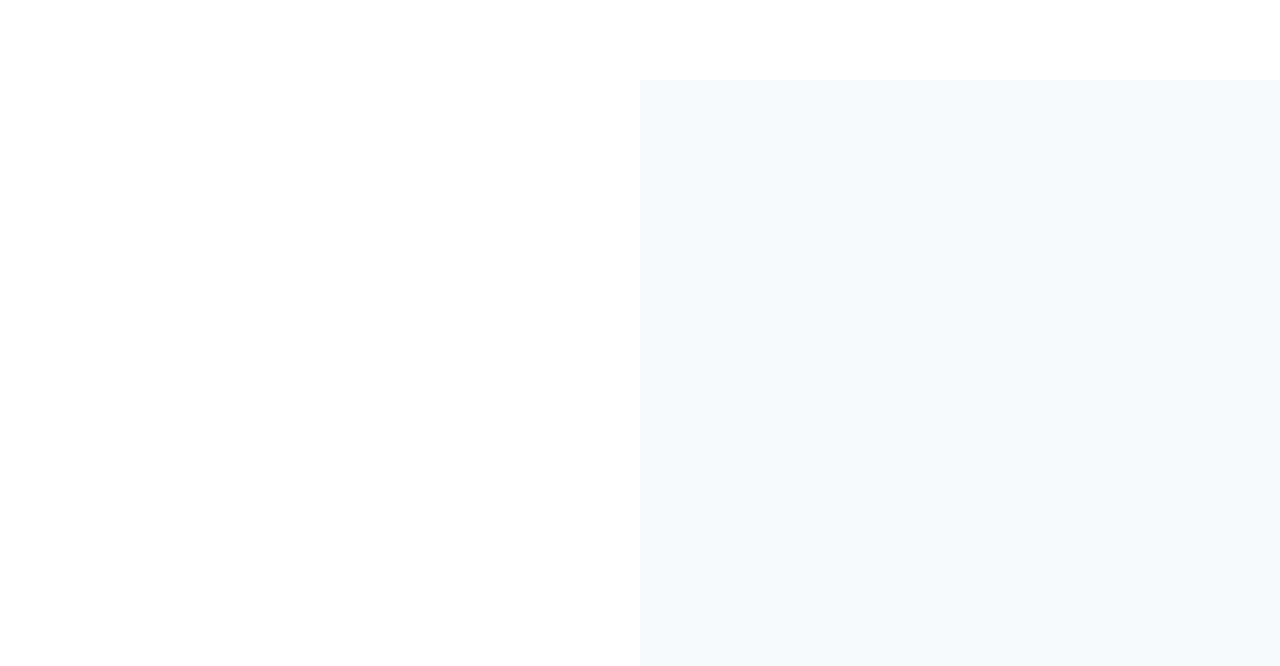
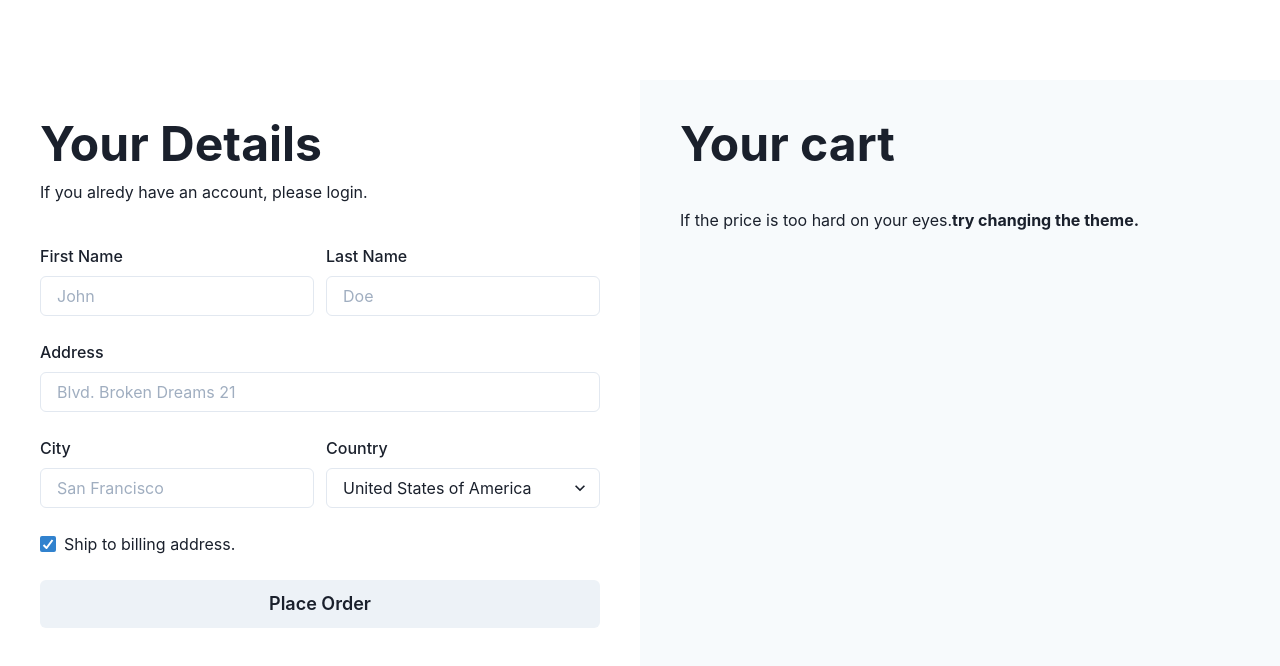
Before and after one commit to eduardo-rdguez/chakra-ui, a Next.js app: page / in a window 1280 px wide. Shown: the top 666 px of the page. Built offline with nearby package versions, Linux system fonts and the light colour scheme.

Commit message:
Render details and cart component in the index page

```diff
--- a/pages/index.tsx
+++ b/pages/index.tsx
@@ -1,23 +1,12 @@
 import { Container, Flex, VStack } from '@chakra-ui/react';
+import Cart from '../src/components/cart';
+import Details from '../src/components/details';
 
 const IndexPage = () => (
   <Container maxW="container.xl" p={0}>
     <Flex h="100vh" py={20}>
-      <VStack
-        w="full"
-        h="full"
-        p={10}
-        spacing={10}
-        alignItems="flex-start"
-      ></VStack>
-      <VStack
-        w="full"
-        h="full"
-        p={10}
-        spacing={10}
-        alignItems="flex-start"
-        bg="gray.50"
-      ></VStack>
+      <Details />
+      <Cart />
     </Flex>
   </Container>
 );
```
